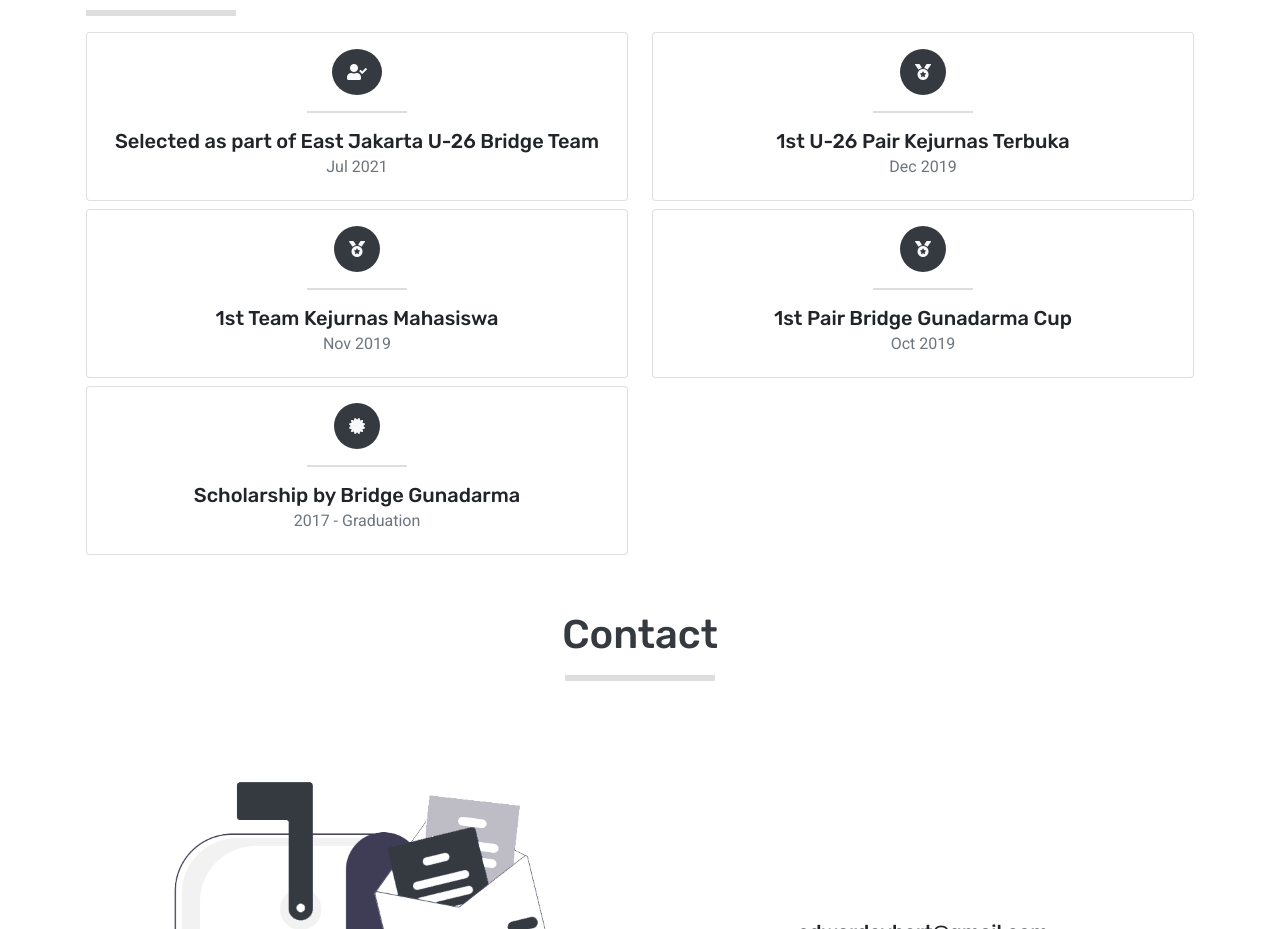
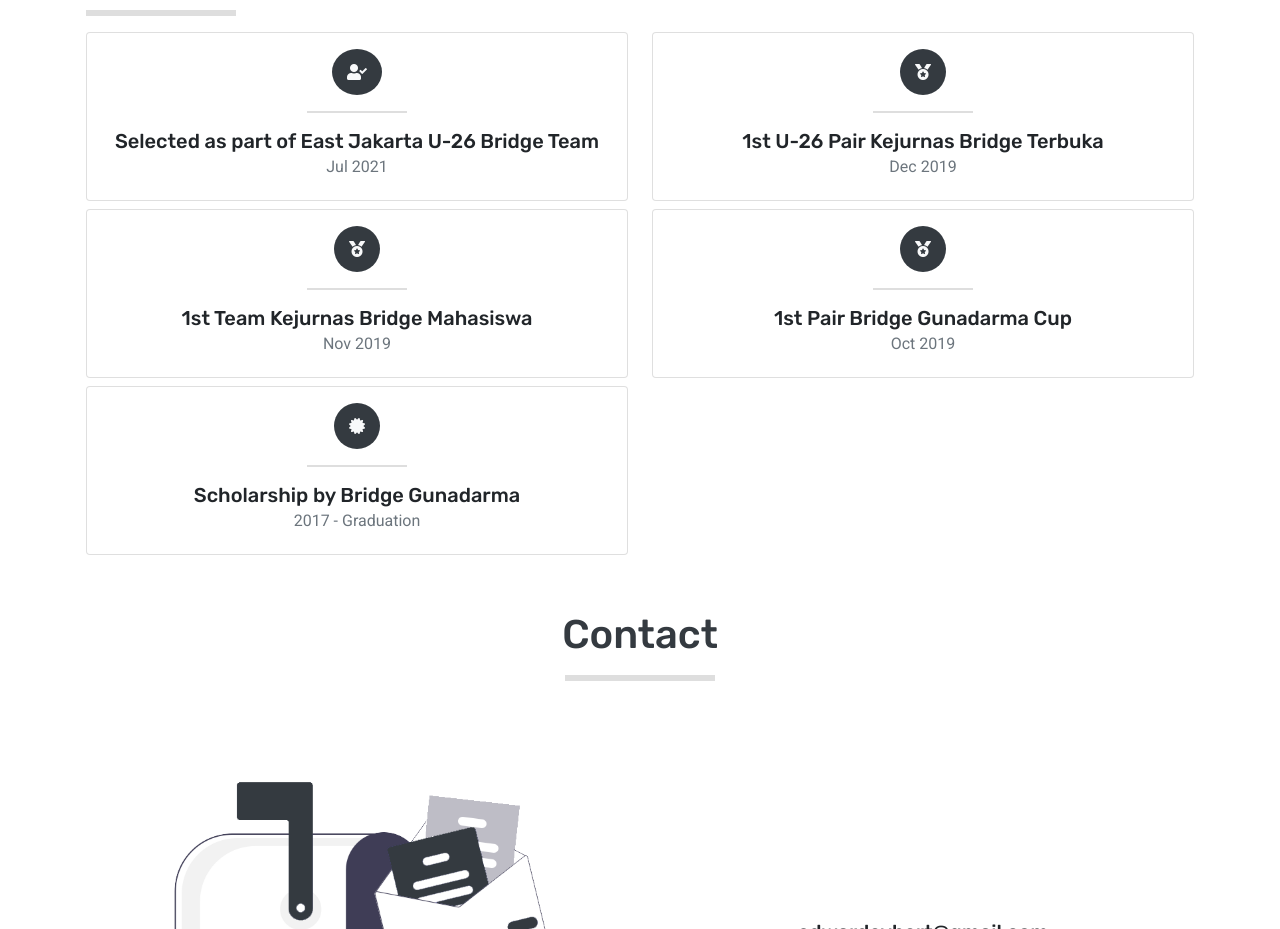
Before and after one commit to edwevb/edwardevbert, a website: page public/index.html in a window 1280 px wide. Shown: the part 5500-6429 px from the top of the page. Drawn offline with nearby package versions, Linux system fonts and the light colour scheme.

Commit message:
initial release

```diff
--- a/public/index.html
+++ b/public/index.html
@@ -358,7 +358,7 @@
 							<div class="card-body">
 								<i class="fas fa-medal icon-circle"></i>
 								<hr class="achievementHr mx-auto">
-								<h5 class="card-title">1st U-26 Pair Kejurnas Terbuka</h5>
+								<h5 class="card-title">1st U-26 Pair Kejurnas Bridge Terbuka</h5>
 								<h6 class="card-subtitle mb-2 text-muted">Dec 2019</h6>
 							</div>
 						</div>
@@ -368,7 +368,7 @@
 							<div class="card-body">
 								<i class="fas fa-medal icon-circle"></i>
 								<hr class="achievementHr mx-auto">
-								<h5 class="card-title">1st Team Kejurnas Mahasiswa</h5>
+								<h5 class="card-title">1st Team Kejurnas Bridge Mahasiswa</h5>
 								<h6 class="card-subtitle mb-2 text-muted">Nov 2019</h6>
 							</div>
 						</div>
```
